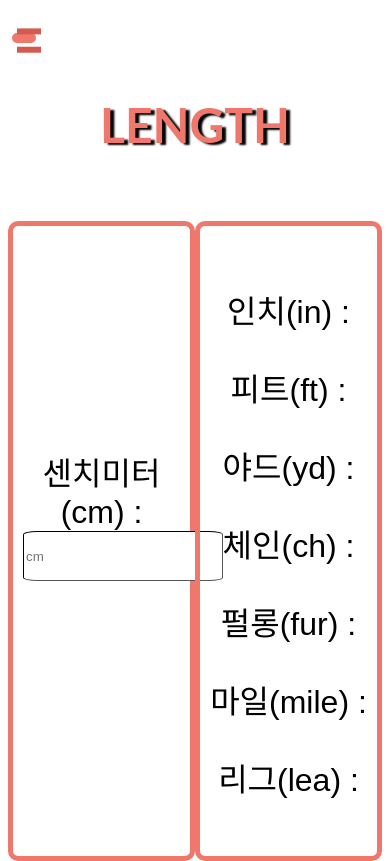
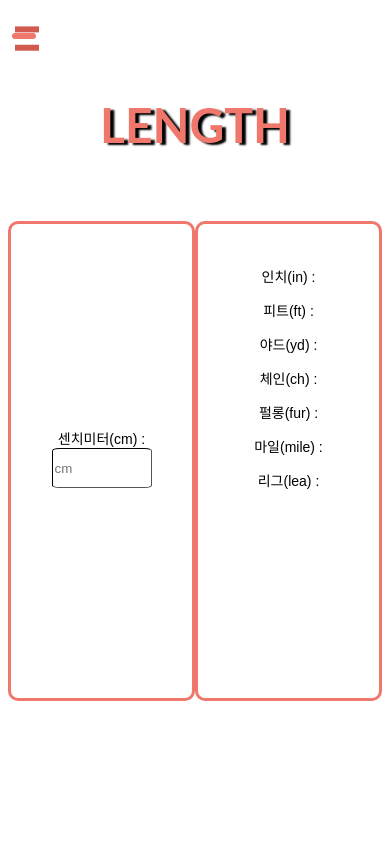
Before and after one commit to 1KimJiHyeon/M_CONVERT, a Django app: page /unit/length in a window 390 px wide. After the commit the page ends 701 px from the top, so only its background shows below. Run offline with Django 3.2, Linux system fonts and the light colour scheme; some libraries are stand-ins or nearby versions; some web fonts are replaced.

Commit message:
반응형 수정

```diff
--- a/app/static/css/length.css
+++ b/app/static/css/length.css
@@ -17,7 +17,7 @@ h1{
   p{
     color: black;
     text-align: center;
-    font-size: 2em;
+    font-size: 25px;
     width: auto;
     font-family: 'sunflower', sans-serif;
   }
@@ -25,10 +25,18 @@ h1{
 .wrap { float: left; padding: 10px; width: 50%;}
 
 div{
-  border: 5px solid #f0776c;
+  border: 3px solid #f0776c;
   border-radius: 10px;
-  height: 40em;
+  height: 30em;
 }
+input{
+  width: 200px;
+  height: 50px;
+  border-width: 1.7px;
+  border-color: black;
+  border-radius: 7%;
+}
+
 
 
 @import url(https://fonts.googleapis.com/css?family=Open+Sans:100,300,400,700);
@@ -188,3 +196,38 @@ a {
     width: calc(100%/1.5);
   }
 }
+@media screen and (max-width: 873px) and (min-width:470px) {
+  p{
+
+    font-size: 17px;
+
+  }
+  div{
+
+    height: 30em;
+
+  }
+}
+
+
+@media screen and (max-width: 470px) {
+  p{
+
+    font-size: 14px;
+
+  }
+
+
+input{
+width: 100px;
+height: 40px;
+border-width: 1.7px;
+}
+
+div{
+
+height: 30em;
+
+}
+
+}
--- a/app/templates/date.html
+++ b/app/templates/date.html
@@ -36,7 +36,7 @@
     <h1>DATE</h1>
     <br><div class="wrap" ><p>
         <br><br><label>서기: </label>
-        <input id="InputAD" type="number" placeholder="서기" style="width: 200px; height: 50px; border-width: 1.7px; border-color: black; border-radius: 7%;"
+        <input id="InputAD" type="number" placeholder="서기"
         oninput="AfterDieToBuddhist(this.value); AfterDieToDanki(this.value); AfterDieToJudaism(this.value)"
         onchange="AfterDieToBuddhist(this.value); AfterDieToDanki(this.value); AfterDieToJudaism(this.value)">
     </p><br><br><br></div>
--- a/app/templates/length.html
+++ b/app/templates/length.html
@@ -34,7 +34,7 @@
 <form method="post">
   <div class="wrap">
     <br><br><br><br><br><br><br><br><br><br><p><label>센치미터(cm) : </label>
-    <input id="inputcm" type="number" placeholder="cm" style="width: 200px; height: 50px; border-width: 1.7px; border-color: black; border-radius: 7%;"
+    <input id="inputcm" type="number" placeholder="cm"
     oninput="Convert_in(this.value); Convert_ft(this.value); Convert_yd(this.value); Convert_ch(this.value); Convert_fur(this.value); Convert_mile(this.value); Convert_lea(this.value); "
     onchange="Convert_in(this.value);Convert_ft(this.value); Convert_yd(this.value); Convert_ch(this.value); Convert_fur(this.value); Convert_mile(this.value); Convert_lea(this.value); " >
     </p><br><br><br><br><br><br><br><br><br><br>
--- a/app/templates/volume.html
+++ b/app/templates/volume.html
@@ -33,7 +33,7 @@
     <br><br>
     <div class="wrap">
       <br><br><br><p><label>리터(L) : </label>
-      <input id="inputcup" type="number" placeholder="L" style="width: 200px; height: 50px; border-width: 1.7px; border-color: black; border-radius: 7%;"
+      <input id="inputcup" type="number" placeholder="L"
       oninput=" Convert_pt(this.value); Convert_qt(this.value); Convert_gal(this.value); "
     onchange="Convert_pt(this.value); Convert_qt(this.value); Convert_gal(this.value); ">
     </p><br><br><br><br>
--- a/app/templates/weight.html
+++ b/app/templates/weight.html
@@ -33,7 +33,7 @@
     <br><br>
     <div class="wrap">
       <br><br><br><br><p><label>그램(g) : </label>
-      <input id="inputg" type="number" placeholder="g" style="width: 200px; height: 50px; border-width: 1.7px; border-color: black; border-radius: 7%;"
+      <input id="inputg" type="number" placeholder="g"
       oninput="Convert_oz(this.value); Convert_lb(this.value); Convert_st(this.value); Convert_qtr(this.value); "
     onchange="Convert_oz(this.value); Convert_lb(this.value); Convert_st(this.value); Convert_qtr(this.value); ">
     </p><br><br><br><br><br><br>
```
Also changed, not shown: app/static/css/date.css (+30 -3 lines), app/static/css/volume.css (+32 -2 lines), app/static/css/weight.css (+58 -2 lines).
